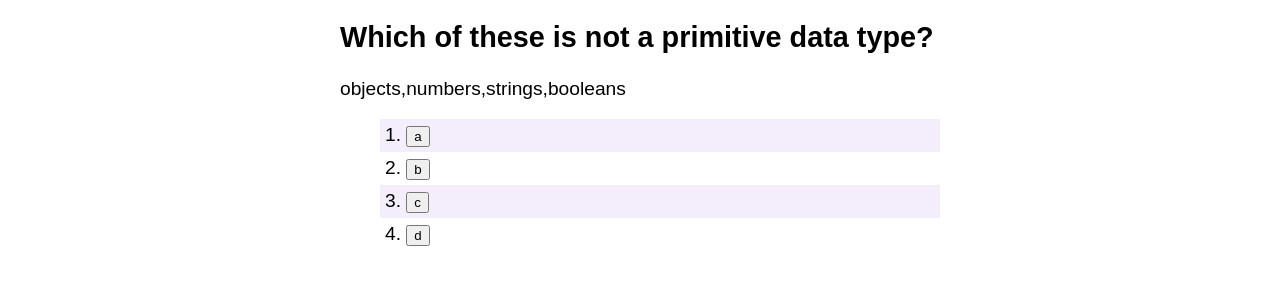
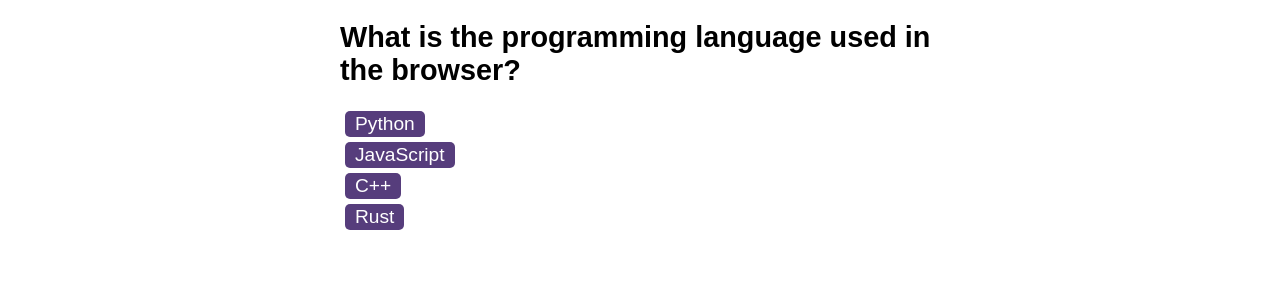
Before and after one commit to babyleezus/week-6, a plain HTML site: page index.html in a window 1280 px wide. Both pictures are taken after a click on the button "Start Quiz". Shown: the part 239-524 px from the top of the page. Drawn offline with Linux system fonts and the light colour scheme.

Commit message:
fixed buttons for answers

```diff
--- a/assets/css/styles.css
+++ b/assets/css/styles.css
@@ -38,7 +38,7 @@ input[type="text"] {
   font-size: 100%;
 }
 
-ol {
+ul {
   padding-left: 0px;
   max-height: 400px;
   overflow: auto;
--- a/index.html
+++ b/index.html
@@ -26,13 +26,14 @@
       </div>
       <div id="questions" class="hide">
         <h2 id="question-title"></h2>
-        <div id="choices" class="choices"></div>
-        <ul>
-          <li><input type="button" name="answer" id="a" value="a"></li>
-          <li><input type="button" name="answer" id="b" value="b"></li>
-          <li><input type="button" name="answer" id="c" value="c"></li>
-          <li><input type="button" name="answer" id="d" value="d"></li>
-        </ul>
+        <div id="choices" class="choices">
+
+          <button type="button" name="answer" id="a" value="a"></button>
+          <button type="button" name="answer" id="b" value="b"></button>
+          <button type="button" name="answer" id="c" value="c"></button>
+          <button type="button" name="answer" id="d" value="d"></button>
+
+      </div>
       </div>
     </div>
       <div id="end-screen" class="hide">
--- a/script.js
+++ b/script.js
@@ -26,7 +26,7 @@ function startQuiz() {
     start.classList.add('hide')
     questions.classList.remove('hide')
     setInterval(countdownTimer, 1000);
-    displayQuestions(1);
+    displayQuestions(0);
 }
 
 
@@ -34,12 +34,18 @@ function startQuiz() {
 
 function displayQuestions (i) {
     const question = document.getElementById('question-title');
-    const options = document.getElementById('choices');
+    const a = document.getElementById('a');
+    const b = document.getElementById('b');
+    const c = document.getElementById('c');
+    const d = document.getElementById('d');
     let quizQuestion = quizQuestions[i].question;
-    let choices =   quizQuestions[i].answers;
+
 
     question.innerHTML = quizQuestion;
-    options.innerHTML = choices
+    a.innerHTML = quizQuestions[i].answers[0];
+    b.innerHTML = quizQuestions[i].answers[1];
+    c.innerHTML = quizQuestions[i].answers[2];
+    d.innerHTML = quizQuestions[i].answers[3];
 
 }
 
```
